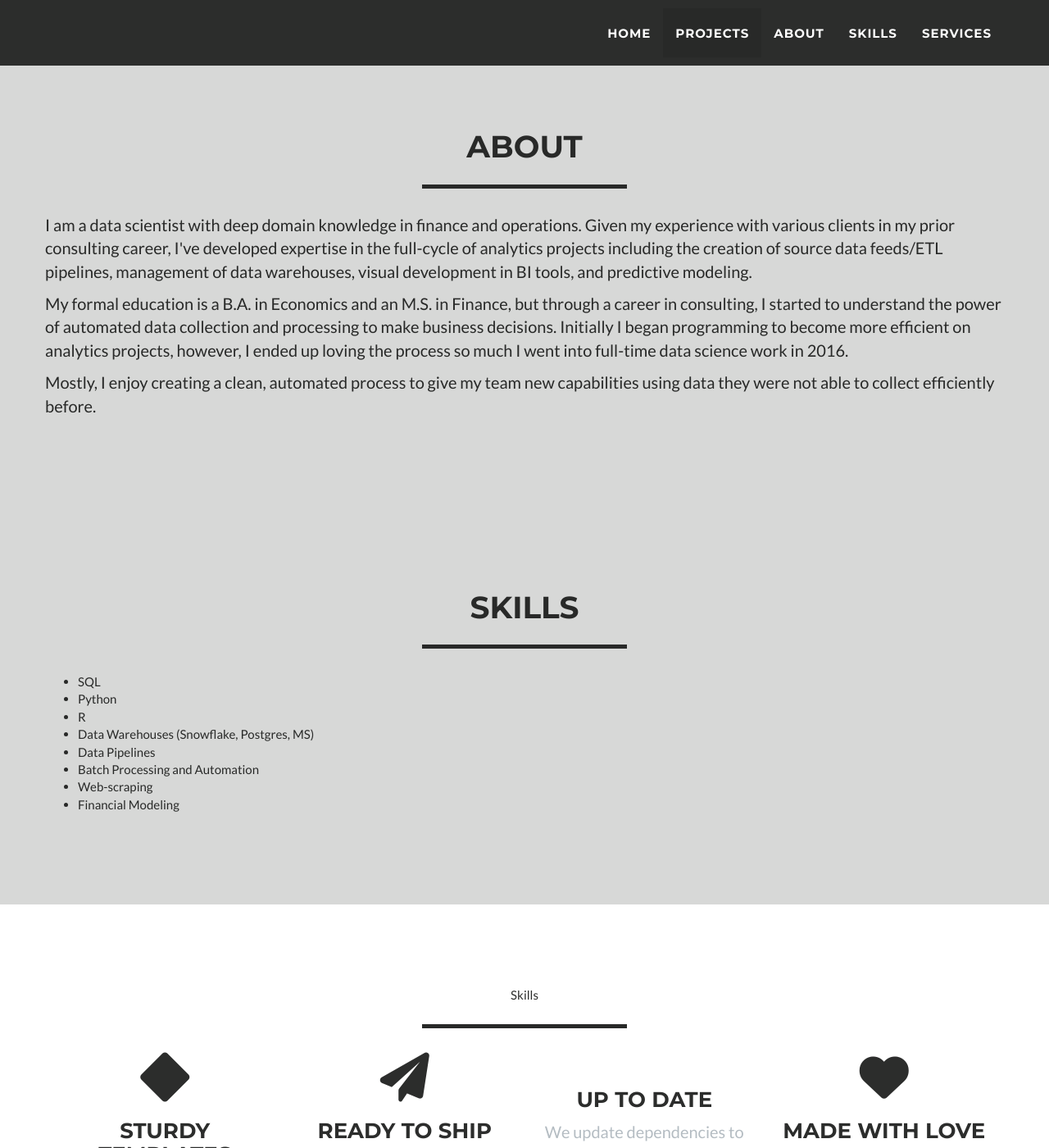
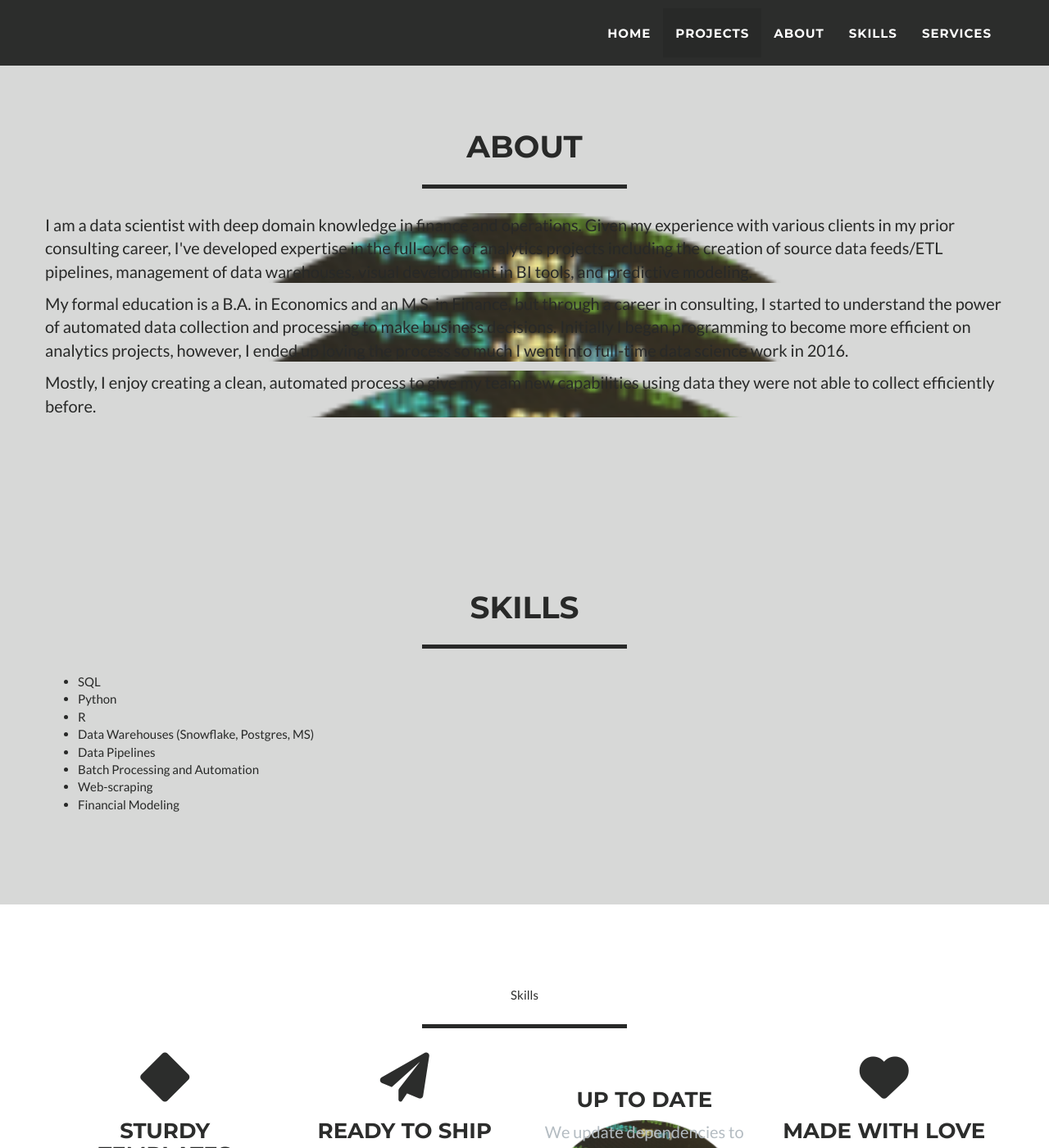
Before and after one commit to brf217/brf217.github.io, a Jekyll site: the page built from _posts/2014-07-18-project-1.markdown, in a window 1280 px wide and 1400 px high, scrolled down 1619 px. Shown: the whole window at 82% size. Built offline with Jekyll 4.4.1, drawn with Linux system fonts in a browser that asks for light colours.

Commit message:
Update header.html

```diff
--- a/_includes/header.html
+++ b/_includes/header.html
@@ -2,7 +2,7 @@
 <header>
         <style>
       p {
-        background-image: "/img/profile-round.png";
+        background-image: url('/img/profile-round.png');
         background-repeat: no-repeat;
         background-attachment: fixed;
         background-size: cover;
```
